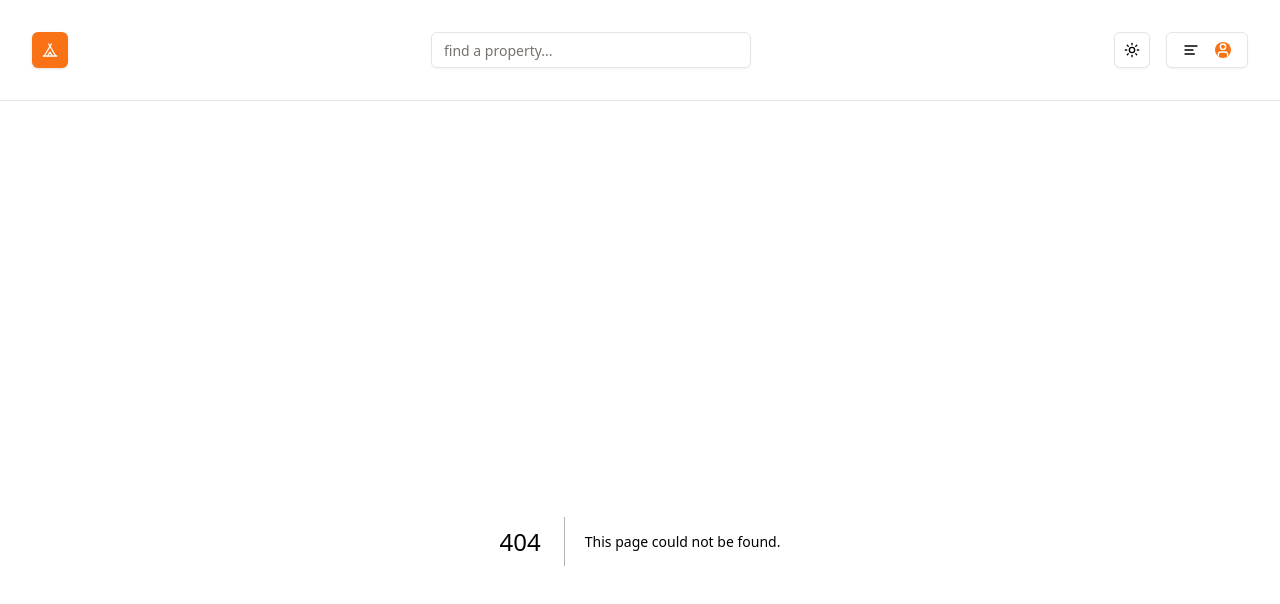
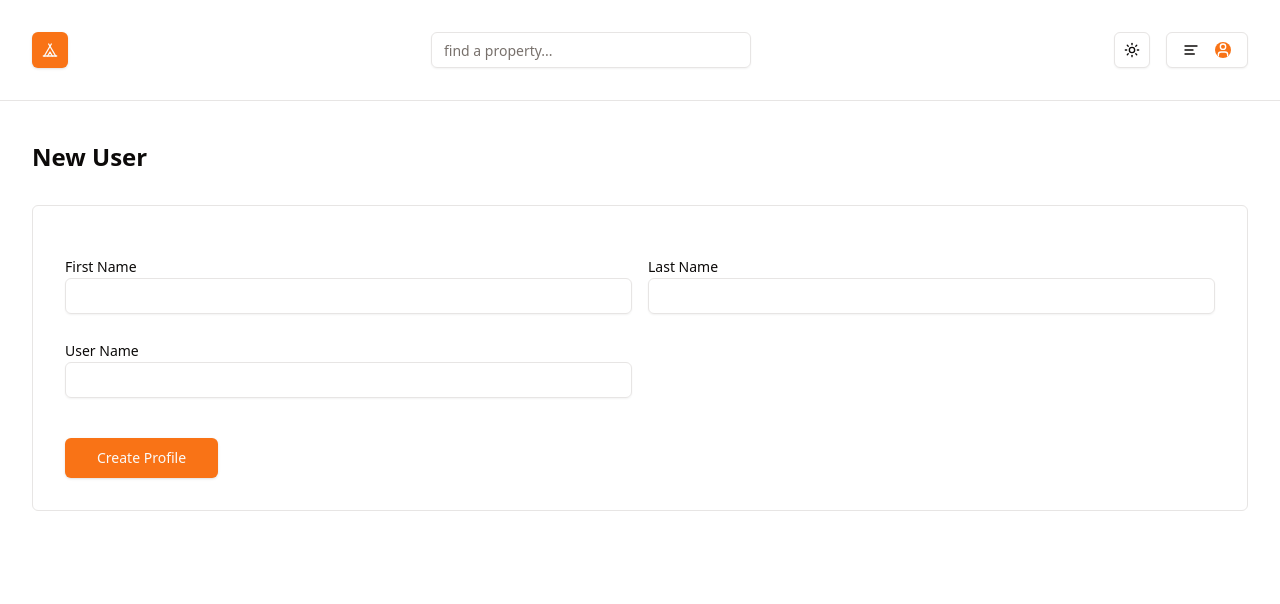
Before and after one commit to web-dev1992/Airbnb_clone, a Next.js app: page /profile/create in a window 1280 px wide. Before the commit this address had no page. Shown: the top 604 px of the page. Built offline with nearby package versions, Linux system fonts and the light colour scheme.

Commit message:
create profile page and its child components

```diff
--- /dev/null
+++ b/app/profile/create/page.tsx
@@ -0,0 +1,31 @@
+//we use container/ presentational design pattern here
+
+import SubmitButtons from "@/components/form/Buttons";
+import FormContainer from "@/components/form/FormContainer";
+import FormInput from "@/components/form/FormInput";
+
+function CreateProfilePage() {
+  const createprofileAction = async (prevState: any, formData: FormData) => {
+    "use server";
+    const firstName = formData.get("firstName");
+
+    return { message: "profile created" };
+  };
+  return (
+    <section>
+      <h1 className="text-2xl font-semibold mb-8 capitalize">New User</h1>
+      <div className="border p-8 rounded-md ">
+        <FormContainer action={createprofileAction}>
+          <div className="grid md:grid-cols-2 gap-4 mt-4">
+            <FormInput type="text" name="firstName" label="First Name" />
+            <FormInput type="text" name="lastName" label="Last Name" />
+            <FormInput type="text" name="userName" label="User Name" />
+          </div>
+          <SubmitButtons text='Create Profile' className='mt-8' />
+        </FormContainer>
+      </div>
+    </section>
+  );
+}
+
+export default CreateProfilePage;
--- /dev/null
+++ b/components/form/Buttons.tsx
@@ -0,0 +1,34 @@
+"use client";
+
+import { RxReload } from "react-icons/rx";
+import { useFormStatus } from "react-dom";
+import { Button } from "@/components/ui/button";
+
+type SubmitButtonProps = {
+  className?: string;
+  text?: string;
+};
+
+function SubmitButtons({ className = "", text = "submit" }: SubmitButtonProps) {
+  const { pending } = useFormStatus();
+
+  return (
+    <Button
+      type="submit"
+      className={`capitalize ${className}`}
+      disabled={pending}
+      size={"lg"}
+    >
+      {pending ? (
+        <>
+          <RxReload className="mr-2 h-4 w-4 animate-spin" />
+          Please wait...
+        </>
+      ) : (
+        text
+      )}
+    </Button>
+  );
+}
+
+export default SubmitButtons;
--- /dev/null
+++ b/components/form/FormContainer.tsx
@@ -0,0 +1,27 @@
+"use client";
+import { useActionState } from "react";
+import { useEffect } from "react";
+import { useToast } from "@/hooks/use-toast";
+import { actionFunction } from "@/utils/types";
+
+const initialState = {
+  message: "",
+};
+
+function FormContainer({
+  action,
+  children,
+}: {
+  action: actionFunction;
+  children: React.ReactNode;
+}) {
+const [state, formAction ]= useActionState(action, initialState)
+const { toast } =useToast();
+useEffect(()=>{
+    if(state.message)
+    toast({description:state.message})
+},[state])
+  return <form action={formAction}> {children}</form>;
+}
+
+export default FormContainer;
--- /dev/null
+++ b/components/form/FormInput.tsx
@@ -0,0 +1,24 @@
+import React from "react";
+import { Label } from "@/components/ui/label";
+import { Input } from "@/components/ui/input";
+
+
+
+type FormInputProps={
+    name:string;
+    defaultValue?:string;
+    placeholder?:string;
+    label:string;
+    type:string;
+}
+function FormInput(props:FormInputProps) {
+    const {name, label, defaultValue, placeholder,type}=props;
+  return (
+    <div className="mb-2">
+      <Label htmlFor={name} className="capitalize">{label || name}</Label>
+      <Input type={type} id={name} name={name} defaultValue={defaultValue} placeholder={placeholder} required/>
+    </div>
+  );
+}
+
+export default FormInput;
--- /dev/null
+++ b/utils/types.ts
@@ -0,0 +1,4 @@
+export type actionFunction = (
+  prevState: any,
+  formData: FormData
+) => Promise<{ message: string }>;
```
